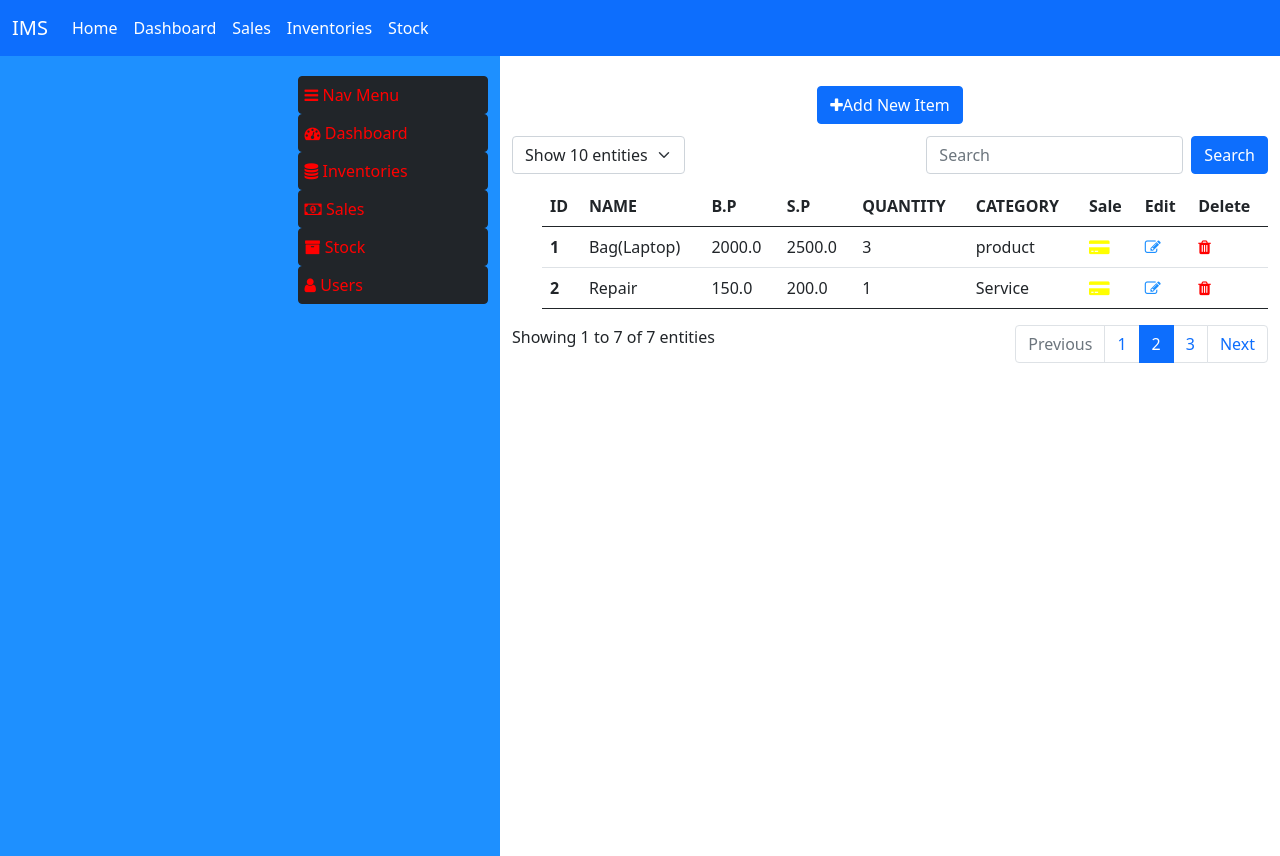
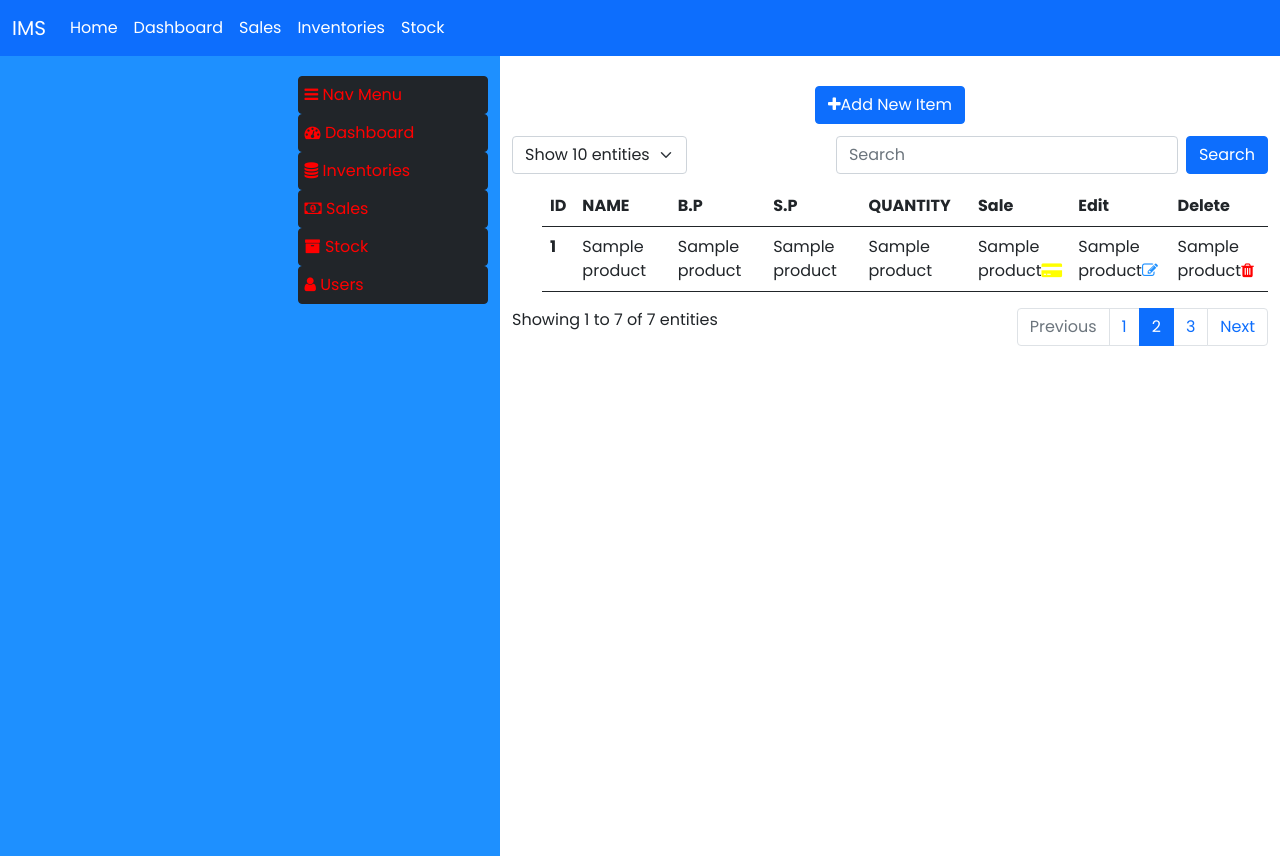
Before and after one commit to pereruannabaala/InventoryManagementSystem, a Flask app: page /products in a window 1280 px wide. Run offline with Flask 2, Linux system fonts and the light colour scheme; a database or web service that is not in the repository returns one stand-in record (values such as "Sample title"); some libraries are stand-ins or nearby versions.

Commit message:
add jinja

```diff
--- a/main.py
+++ b/main.py
@@ -1,7 +1,10 @@
 from flask import Flask, render_template
+
+import psycopg2
 
 app = Flask(__name__)
 
+conn=psycopg2.connect("host='localhost' user='postgres' password='1234' dbname='dukalangu'")
 
 @app.route('/')
 def home():
@@ -9,11 +12,23 @@ def home():
 
 @app.route('/products')
 def products():
-    return render_template('products.html')
+    cur=conn.cursor()
+    q="SELECT * FROM products;"
+    cur.execute(q)
+    r=cur.fetchall()
+    print(r)
+    return render_template('products.html',rows=r)
+
+
 
 @app.route('/sales')
 def sales():
-    return render_template('sales.html')
+    cur=conn.cursor()
+    p="SELECT * FROM sales;"
+    cur.execute(p)
+    s=cur.fetchall()
+    print(s)
+    return render_template('sales.html', sales=s)
 
 
 
--- a/static/css/styles.css
+++ b/static/css/styles.css
@@ -1,6 +1,7 @@
 *{
     margin: 0;
     padding:0;
+    font-family: 'Poppins', sans-serif;
 }
 .navbar.navbar-expand-lg.bg-primary a {
     color:white;
--- a/static/js/scripts.js
+++ b/static/js/scripts.js
@@ -0,0 +1,3 @@
+$(document).ready( function () {
+    $('#myTable').DataTable();
+} );
--- a/templates/index.html
+++ b/templates/index.html
@@ -7,6 +7,7 @@
         <link href="https://cdn.jsdelivr.net/npm/bootstrap@5.0.2/dist/css/bootstrap.min.css" rel="stylesheet" integrity="sha384-EVSTQN3/azprG1Anm3QDgpJLIm9Nao0Yz1ztcQTwFspd3yD65VohhpuuCOmLASjC" crossorigin="anonymous">
         <meta name="description" content="">
         <meta name="viewport" content="width=device-width, initial-scale=1">
+        <link href="https://fonts.googleapis.com/css2?family=Poppins:wght@100;200;300;400;600;700&display=swap" rel="stylesheet">
         <link rel="stylesheet" href="../static/css/styles.css">
         <link rel="stylesheet" href="path/to/font-awesome/css/font-awesome.min.css">
     </head>
--- a/templates/products.html
+++ b/templates/products.html
@@ -9,6 +9,7 @@
         <meta name="viewport" content="width=device-width, initial-scale=1">
         <link rel="stylesheet" href="../static/css/styles.css">
         <link rel="stylesheet" href="https://stackpath.bootstrapcdn.com/font-awesome/4.7.0/css/font-awesome.min.css">
+        <link href="https://fonts.googleapis.com/css2?family=Poppins:wght@100;200;300;400;600;700&display=swap" rel="stylesheet">
         <style>
             body {
               height:100%;
@@ -121,35 +122,25 @@
                                 <th scope="col">B.P</th>
                                 <th scope="col">S.P</th>
                                 <th scope="col">QUANTITY</th>
-                                <th scope="col">CATEGORY</th>
                                 <th scope="col">Sale</th>
                                 <th scope="col">Edit</th>
                                 <th scope="col">Delete</th>
                               </tr>
                             </thead>
                             <tbody class="table-group-divider">
+                                {% for i in rows %}
                                 <tr>
-                                    <th scope="row">1</th>
-                                    <td>Bag(Laptop)</td>
-                                    <td>2000.0</td>
-                                    <td>2500.0</td>
-                                    <td>3</td>
-                                    <td>product</td>
-                                    <td><i class="fa fa-credit-card-alt" aria-hidden="true" style="color:yellow"></i></td>
-                                    <td><i class="fa fa-pencil-square-o" aria-hidden="true" style="color:dodgerblue"></i></td>
-                                    <td><i class="fa fa-trash" aria-hidden="true" style="color:red"></i></td>
+                                    <th scope="row">{{ i[0] }}</th>
+                                    <td>{{ i[1] }}</td>
+                                    <td>{{ i[2] }}</td>
+                                    <td>{{ i[3] }}</td>
+                                    <td>{{ i[4] }}</td>
+                                    <td>{{ i[5] }}<i class="fa fa-credit-card-alt" aria-hidden="true" style="color:yellow"></i></td>
+                                    <td>{{ i[6] }}<i class="fa fa-pencil-square-o" aria-hidden="true" style="color:dodgerblue"></i></td>
+                                    <td>{{ i[7] }}<i class="fa fa-trash" aria-hidden="true" style="color:red"></i></td>
                                 </tr>
-                                <tr>
-                                    <th scope="row">2</th>
-                                    <td>Repair</td>
-                                    <td>150.0</td>
-                                    <td>200.0</td>
-                                    <td>1</td>
-                                    <td>Service</td>
-                                    <td><i class="fa fa-credit-card-alt" aria-hidden="true" style="color:yellow"></i></td>
-                                    <td><i class="fa fa-pencil-square-o" aria-hidden="true" style="color:dodgerblue"></i></td>
-                                    <td><i class="fa fa-trash" aria-hidden="true" style="color:red"></i></td>
-                                </tr>
+                                {% endfor %}
+
                               <tbody class="table-group-divider"></tbody>
                             </tbody>
                         </table>
```
Also changed, not shown: templates/sales.html (+10 -15 lines).
